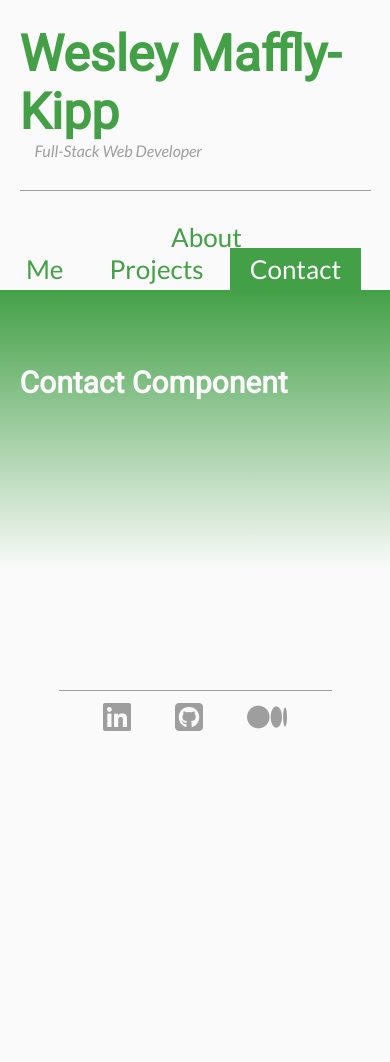
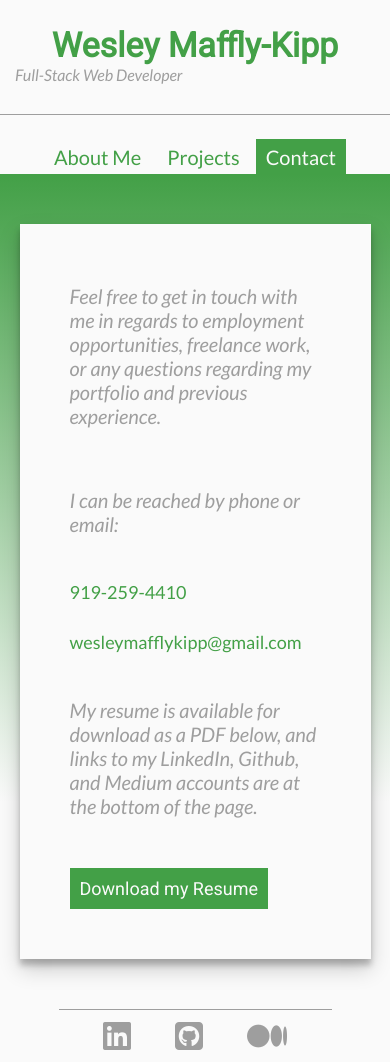
Before and after one commit to maffkipp/portfolio, a React (Create React App) app: page /contact in a window 390 px wide. Before the commit the page ends 844 px from the top, so only its background shows below. Built offline with nearby package versions, Linux system fonts and the light colour scheme.

Commit message:
added contact info, responsive design

```diff
--- a/src/App.js
+++ b/src/App.js
@@ -7,7 +7,6 @@ import {
   Redirect
 } from 'react-router-dom';
 
-import Home from './components/Home.js';
 import About from './components/About.js';
 import Projects from './components/Projects.js';
 import ProjectFull from './components/ProjectFull.js';
--- a/src/components/About.js
+++ b/src/components/About.js
@@ -15,7 +15,6 @@ class About extends Component {
              well under pressure and improvise when the situation calls for
              it, skills I put to use building powerful, elegant web apps.</p>
           </div>
-          <h3 className='about-skills-title'>Skills:</h3>
         </div>
       </div>
     )
--- a/src/components/Contact.js
+++ b/src/components/Contact.js
@@ -4,7 +4,17 @@ class Contact extends Component {
   render() {
     return (
       <div className='contact'>
-        <h2 className='contact-title'>Contact Component</h2>
+        <div className='contact-container'>
+          <p className='contact-body'>Feel free to get in touch with me in regards
+          to employment opportunities, freelance work, or any questions regarding my
+          portfolio and previous experience.</p>
+          <p className='contact-body'>I can be reached by phone or email:</p>
+          <p className='contact-info'>919-259-4410</p>
+          <p className='contact-info'>wesleymafflykipp@gmail.com</p>
+          <p className='contact-body'>My resume is available for download as a PDF below, and
+          links to my LinkedIn, Github, and Medium accounts are at the bottom of the page.</p>
+          <a className='contact-download' href={require('../downloads/Resume_Wesley_Maffly-Kipp.pdf')} download>Download my Resume</a>
+        </div>
       </div>
     )
   }
--- a/src/components/Footer.js
+++ b/src/components/Footer.js
@@ -4,13 +4,13 @@ class Footer extends Component {
   render() {
     return (
       <div className='footer'>
-        <a className='footer-link' target='_blank' href='https://www.linkedin.com/in/maffkipp/'>
+        <a className='footer-link' target='_blank' href='https://www.linkedin.com/in/maffkipp/' rel="noopener noreferrer">
           <span className='fa fa-linkedin-square fa-2x'></span>
         </a>
-        <a className='footer-link' target='_blank' href='https://github.com/maffkipp'>
+        <a className='footer-link' target='_blank' href='https://github.com/maffkipp' rel="noopener noreferrer">
           <span className='fa fa-github-square fa-2x'></span>
         </a>
-        <a className='footer-link' target='_blank' href='https://medium.com/@wesleymafflykipp'>
+        <a className='footer-link' target='_blank' href='https://medium.com/@wesleymafflykipp' rel="noopener noreferrer">
           <span className='fa fa-medium fa-2x'></span>
         </a>
       </div>
--- a/src/components/Home.js
+++ /dev/null
@@ -1,13 +0,0 @@
-import React, { Component } from 'react';
-
-class Home extends Component {
-  render() {
-    return (
-      <div className='home'>
-        <h2 className='home-title'>Home Component</h2>
-      </div>
-    )
-  }
-}
-
-export default Home;
--- a/src/components/ProjectFull.js
+++ b/src/components/ProjectFull.js
@@ -14,6 +14,7 @@ class ProjectFull extends Component {
       details: ''
     }
     this.getDataFromId = this.getDataFromId.bind(this);
+    this.setDataToState = this.setDataToState.bind(this);
   }
 
   componentWillMount() {
@@ -25,14 +26,17 @@ class ProjectFull extends Component {
     const project = projectData.filter(entry => {
       return entry.id === pageId;
     });
-    console.log(project);
+    this.setDataToState(project);
+  }
+
+  setDataToState(data) {
     this.setState({
-      title: project[0].title,
-      image: project[0].image,
-      url: project[0].url,
-      github: project[0].github,
-      about: project[0].about,
-      details: project[0].details
+      title: data[0].title,
+      image: data[0].image,
+      url: data[0].url,
+      github: data[0].github,
+      about: data[0].about,
+      details: data[0].details
     });
   }
 
@@ -44,10 +48,10 @@ class ProjectFull extends Component {
             <img className='project-full-image' src={this.state.image} alt={this.state.title} />
             <div className='project-full-inner-container'>
               <h1 className='project-full-title'>{this.state.title}</h1>
-              <a className='project-full-link' href={this.state.url} target='_blank'>
+              <a className='project-full-link' href={this.state.url} target='_blank' rel="noopener noreferrer">
                 <span className='fa fa-link fa-3x'></span>
               </a>
-              <a className='project-full-link' href={this.state.github} target='_blank'>
+              <a className='project-full-link' href={this.state.github} target='_blank' rel="noopener noreferrer">
                 <span className='fa fa-github fa-3x'></span>
               </a>
               <p className='project-full-about'>{this.state.about}</p>
--- a/src/styles/css/index.css
+++ b/src/styles/css/index.css
@@ -52,6 +52,17 @@ body {
     background-color: #43A047;
     color: #fafafa; }
 
+@media (max-width: 600px) {
+  .app-title-container {
+    width: 100%;
+    margin: 0 0 10px; }
+    .app-title-container .app-title {
+      font-size: 34px;
+      text-align: center; }
+  .app-navbar .app-navlink {
+    font-size: 20px;
+    padding: 6px 10px; } }
+
 .about {
   background: linear-gradient(to bottom, #43A047, #fafafa 80%);
   min-height: 300px;
@@ -74,16 +85,9 @@ body {
   display: flex;
   align-items: center; }
 
-.about-skills-title {
-  font-family: "Roboto", sans-serif;
-  color: #43A047;
-  font-size: 28px;
-  margin: 20px;
-  display: none; }
-
 .about-image {
-  height: auto;
-  width: 300px;
+  width: auto;
+  height: 300px;
   padding: 8px;
   margin: 20px;
   background-color: #fafafa;
@@ -97,6 +101,17 @@ body {
   font-style: italic;
   font-size: 20px;
   border-radius: 4px; }
+
+@media (max-width: 800px) {
+  .about-inner-flexbox {
+    flex-direction: column; } }
+
+@media (max-width: 600px) {
+  .about-image {
+    height: 200px; }
+  .about-body {
+    margin: 20px;
+    font-size: 16px; } }
 
 .projects {
   background: linear-gradient(to bottom, #43A047, #fafafa 80%);
@@ -146,6 +161,14 @@ body {
   font-size: 20px;
   font-family: "Lato", sans-serif;
   font-style: italic; }
+
+@media (max-width: 600px) {
+  .project {
+    width: 300px;
+    margin: 0 5px 30px; }
+  .project-image {
+    width: 250px;
+    height: 250px; } }
 
 .project-full {
   background: linear-gradient(to bottom, #43A047, #fafafa 80%);
@@ -203,17 +226,69 @@ body {
   color: #9e9e9e;
   line-height: 1.5; }
 
+@media (max-width: 800px) {
+  .project-full-flexbox {
+    flex-direction: column; }
+  .project-full-image {
+    align-self: center; } }
+
+@media (max-width: 600px) {
+  .project-full-image {
+    width: 250px;
+    height: 250px;
+    margin: 5px; }
+  .project-full-inner-container {
+    margin: 0 20px; }
+  .project-full-title {
+    font-size: 30px; }
+  .project-full-about {
+    font-size: 16px;
+    padding-top: 10px; }
+  .project-full-details {
+    font-size: 14px; } }
+
 .contact {
   background: linear-gradient(to bottom, #43A047, #fafafa 80%);
   min-height: 300px;
   margin: 5px 0 50px;
   padding-top: 50px; }
 
-.contact-title {
-  font-size: 30px;
-  margin-left: 5%;
+.contact-container {
+  width: 90%;
+  margin: 0 auto;
+  background-color: #fafafa;
+  box-shadow: 0 10px 20px rgba(0, 0, 0, 0.19), 0 6px 6px rgba(0, 0, 0, 0.23);
+  padding: 20px 0; }
+
+.contact-body {
+  font-size: 20px;
+  font-family: "Lato", sans-serif;
+  color: #9e9e9e;
+  padding: 20px 50px;
+  font-style: italic; }
+
+.contact-info {
+  font-size: 18px;
+  font-family: "Lato", sans-serif;
+  color: #43A047;
+  padding: 5px 50px; }
+
+.contact-download {
+  display: inline-block;
+  font-size: 18px;
   font-family: "Roboto", sans-serif;
-  color: #fafafa; }
+  color: #fafafa;
+  background-color: #43A047;
+  padding: 10px;
+  text-decoration: none;
+  margin: 10px 50px 30px;
+  transition: color 200ms, background-color 200ms; }
+  .contact-download:hover {
+    color: #43A047;
+    background-color: #fafafa;
+    padding: 7px;
+    border: 3px solid #43A047;
+    transition: color 200ms, background-color 200ms; }
 
 .footer {
   border-top: 1px solid #9e9e9e;
--- a/src/styles/scss/_App.scss
+++ b/src/styles/scss/_App.scss
@@ -50,3 +50,20 @@ body {
     color: $white;
   }
 }
+
+@media (max-width: 600px) {
+  .app-title-container {
+    width: 100%;
+    margin: 0 0 10px;
+    .app-title {
+      font-size: 34px;
+      text-align: center;
+    }
+  }
+  .app-navbar {
+    .app-navlink {
+      font-size: 20px;
+      padding: 6px 10px;
+    }
+  }
+}
--- a/src/styles/scss/_Contact.scss
+++ b/src/styles/scss/_Contact.scss
@@ -2,6 +2,44 @@
   @include component-background;
 }
 
-.contact-title {
-  @include component-title;
+.contact-container {
+  width: 90%;
+  margin: 0 auto;
+  background-color: $white;
+  @include box-shadow(3);
+  padding: 20px 0;
 }
+
+.contact-body {
+  font-size: 20px;
+  font-family: $body-font;
+  color: $grey;
+  padding: 20px 50px;
+  font-style: italic;
+}
+
+.contact-info {
+  font-size: 18px;
+  font-family: $body-font;
+  color: $green;
+  padding: 5px 50px;
+}
+
+.contact-download {
+  display: inline-block;
+  font-size: 18px;
+  font-family: $title-font;
+  color: $white;
+  background-color: $green;
+  padding: 10px;
+  text-decoration: none;
+  margin: 10px 50px 30px;
+  transition: color 200ms, background-color 200ms;
+  &:hover {
+    color: $green;
+    background-color: $white;
+    padding: 7px;
+    border: 3px solid $green;
+    transition: color 200ms, background-color 200ms;
+  }
+}
```
Also changed, not shown: src/styles/scss/_About.scss (+18 -10 lines), src/styles/scss/_Project.scss (+11 -0 lines), src/styles/scss/_ProjectFull.scss (+30 -0 lines), 1 other file (tests, documents, lock files or other folders).
